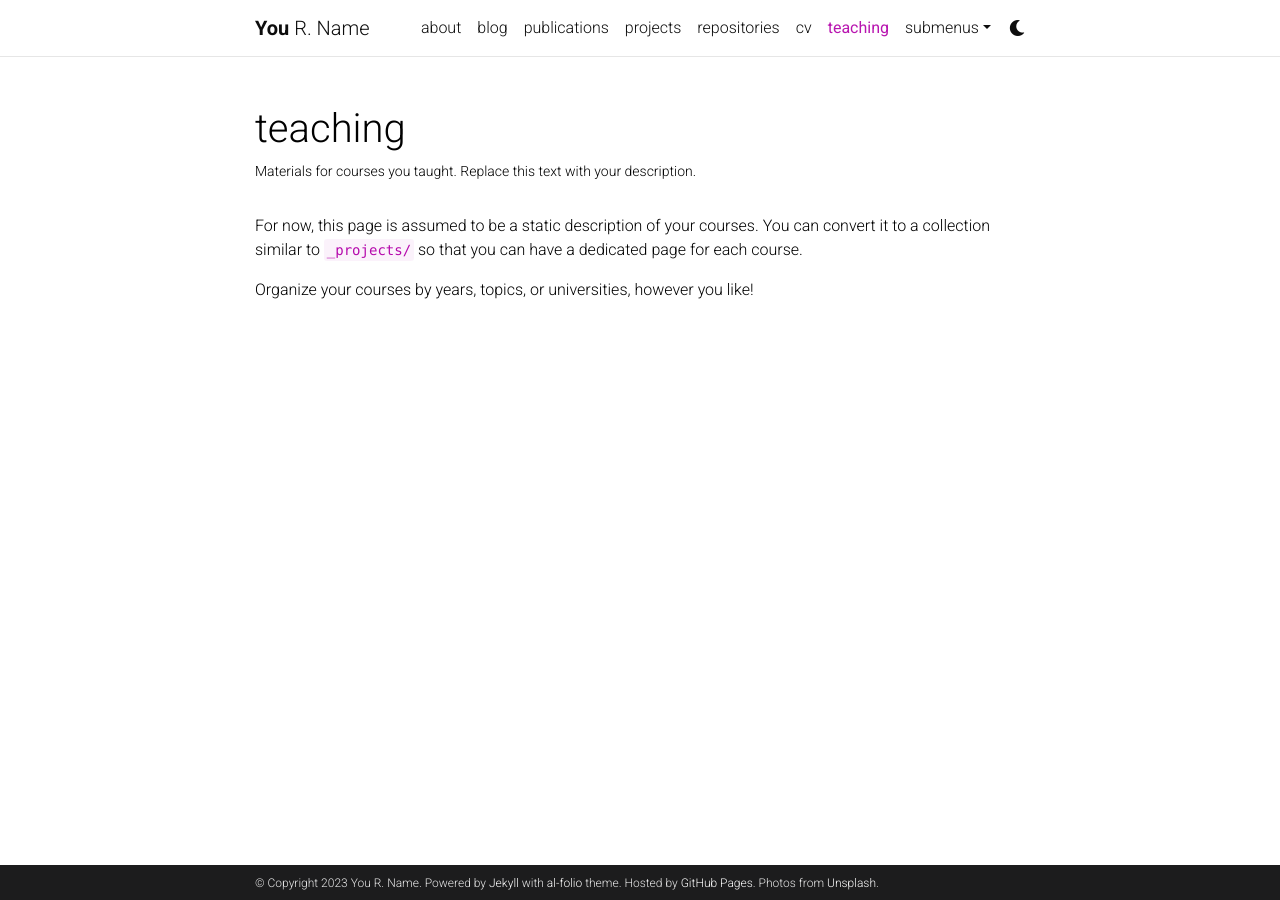
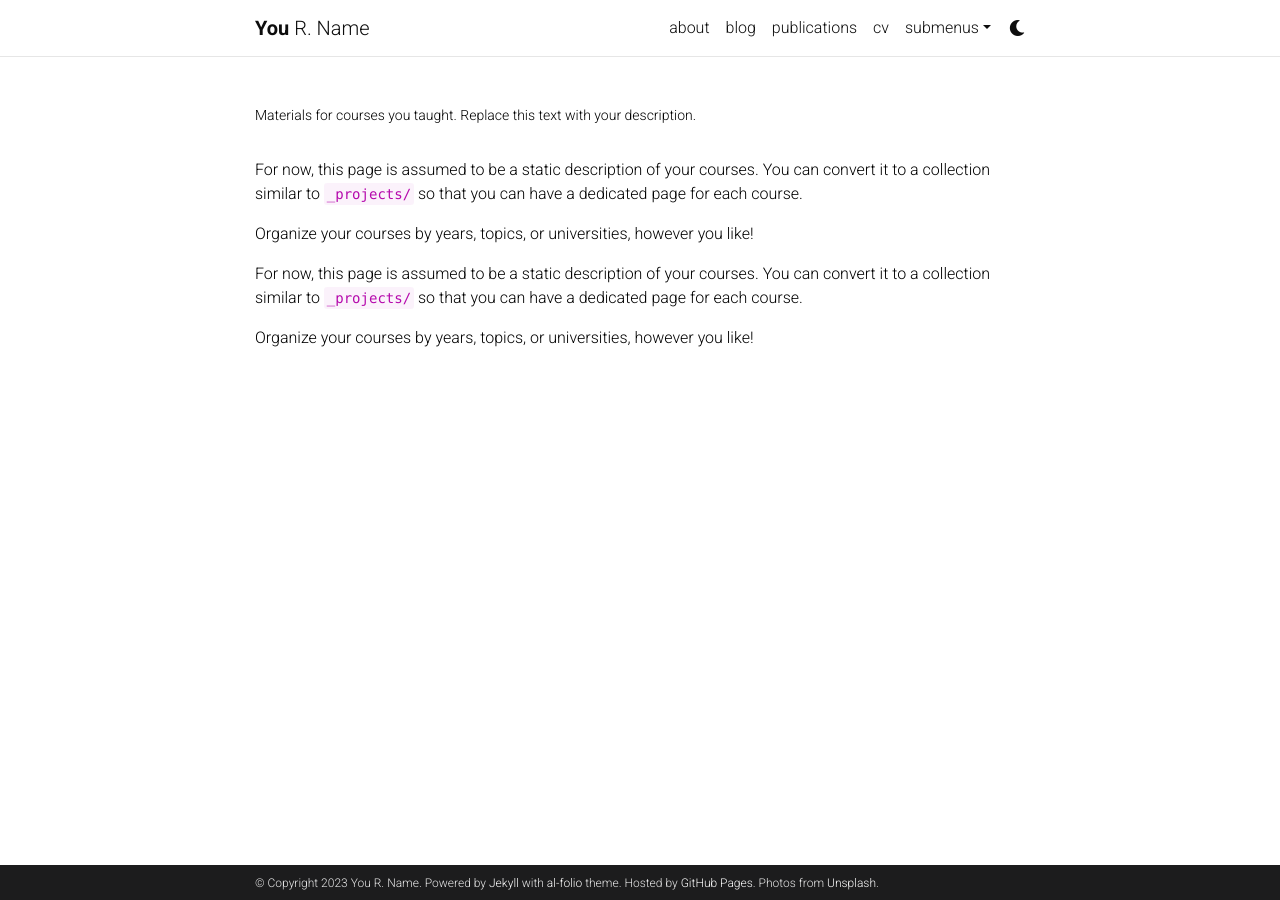
Before and after one commit to haganeLego/haganeLego.github.io, a Jekyll site: the page built from _pages/teaching.md, in a window 1280 px wide. Built offline with Jekyll 4.4.1, drawn with Linux system fonts in a browser that asks for light colours; full-size pictures stand in for the smaller copies a plugin makes; comment, search, counter and statistics services are not loaded; a style sheet for code colours, icons or effects is not loaded.

Commit message:
[Update]disbled teaching, project

```diff
--- a/_pages/teaching.md
+++ b/_pages/teaching.md
@@ -1,12 +1,26 @@
 ---
+layout: page
+permalink:
+title:
+description: Materials for courses you taught. Replace this text with your description.
+nav: false
+nav_order: 5
+---
+
+<!-- If you want to enable this page, refer to the code below -->
+<!-- ---
 layout: page
 permalink: /teaching/
 title: teaching
 description: Materials for courses you taught. Replace this text with your description.
 nav: true
 nav_order: 5
----
+--- -->
 
 For now, this page is assumed to be a static description of your courses. You can convert it to a collection similar to `_projects/` so that you can have a dedicated page for each course.
 
 Organize your courses by years, topics, or universities, however you like!
+
+For now, this page is assumed to be a static description of your courses. You can convert it to a collection similar to `_projects/` so that you can have a dedicated page for each course.
+
+Organize your courses by years, topics, or universities, however you like!
```
Also changed, not shown: _pages/projects.md (+12 -1 lines), _pages/publications.md (+12 -0 lines), _pages/repositories.md (+11 -1 lines).
